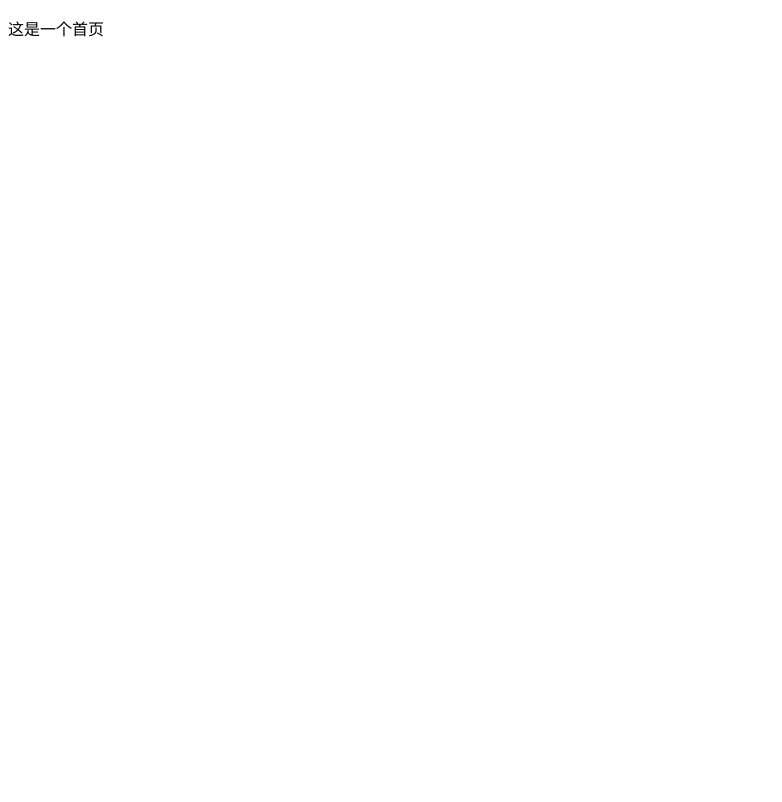
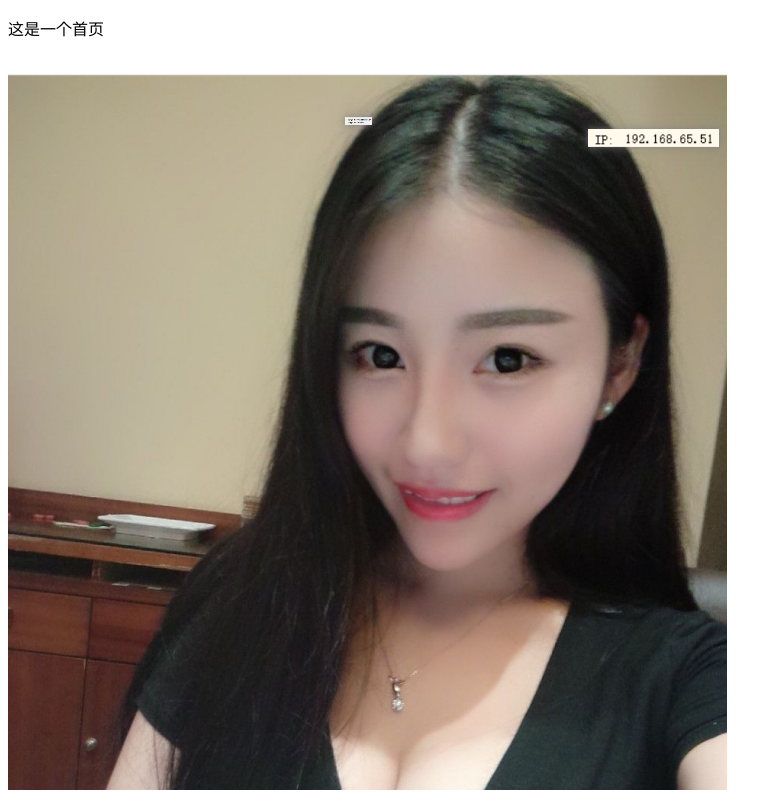
Before and after one commit to zhangweilihai/studyGitBranch1, a plain HTML site: page index.html in a window 1280 px wide. Shown: the whole page, without its empty margins (0-782 px from the left). Drawn offline with Linux system fonts and the light colour scheme.

Commit message:
添加了一个图片

```diff
--- a/index.html
+++ b/index.html
@@ -8,5 +8,7 @@
 </head>
 <body>
     <p>这是一个首页</p>
+    <br>
+    <img src="./ml04.png" alt="">
 </body>
 </html>
```
Also changed, not shown: ml04.png (added).
